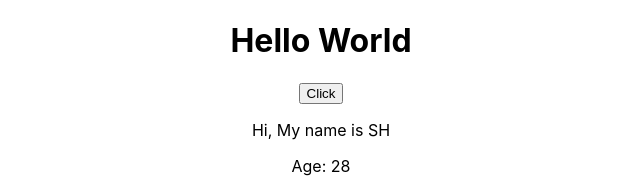
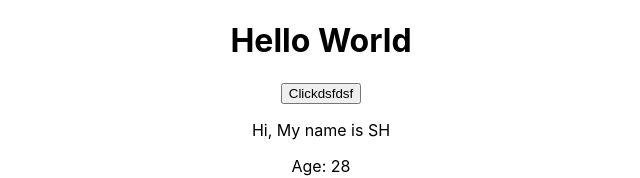
Before and after one commit to rohit12126/chapter247, a React (Create React App) app: page / in a window 1280 px wide. Shown: the top 178 px of the page, without its empty margins (319-959 px from the left). Built offline with nearby package versions, Linux system fonts and the light colour scheme.

Commit message:
chenges for space

```diff
--- a/src/App.js
+++ b/src/App.js
@@ -34,7 +34,7 @@
     return (
       <div className="App">
         <h1>Hello World</h1>
-        <button onClick={this.handleClick}>Click</button>
+        <button onClick={this.handleClick}>Clickdsfdsf</button>
         {persons}
       </div>
     );
```
